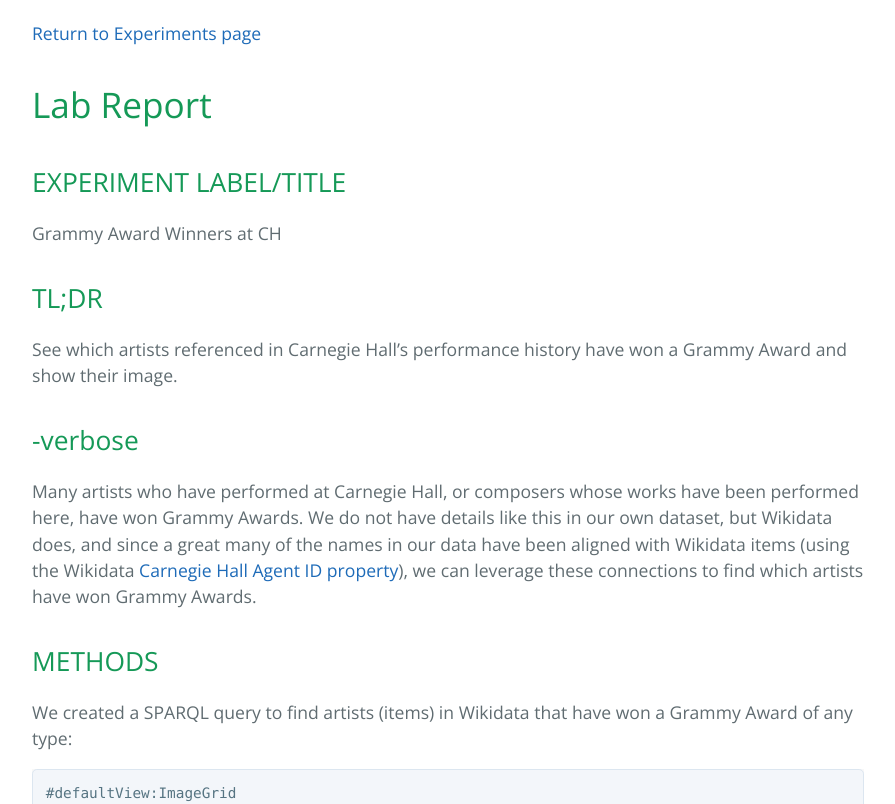
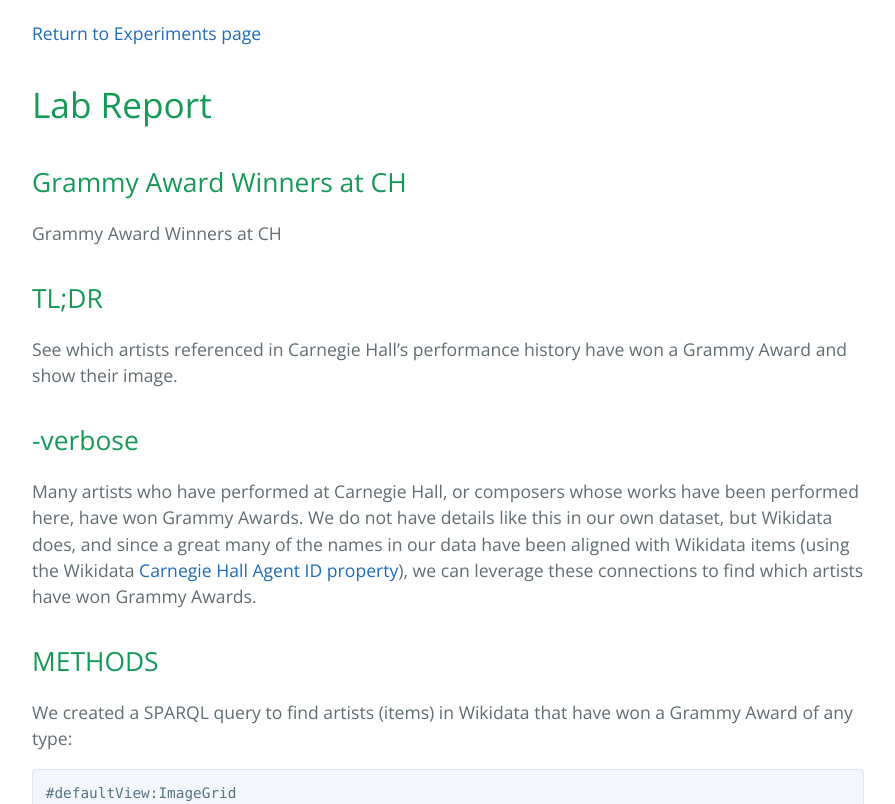
Before and after one commit to CarnegieHall/datalab, a Jekyll site: the page built from experiments/chdl-0005.md, in a window 1280 px wide and 900 px high, scrolled down 1068 px, cut to the strip 96-900 px from the top of the window. Shown: the whole strip, without its empty margins (192-1087 px from the left). Built offline with Jekyll 4.4.1, drawn with Linux system fonts in a browser that asks for light colours; our own code applies the rules of GitHub Pages for plain Markdown files.

Commit message:
fix title

```diff
--- a/experiments/chdl-0005.md
+++ b/experiments/chdl-0005.md
@@ -13,7 +13,7 @@ An image grid of artists from Carnegie Hall's performance history that have won
 
 # Lab Report
 
-## EXPERIMENT LABEL/TITLE
+## Grammy Award Winners at CH
 Grammy Award Winners at CH
 
 ## TL;DR
```
